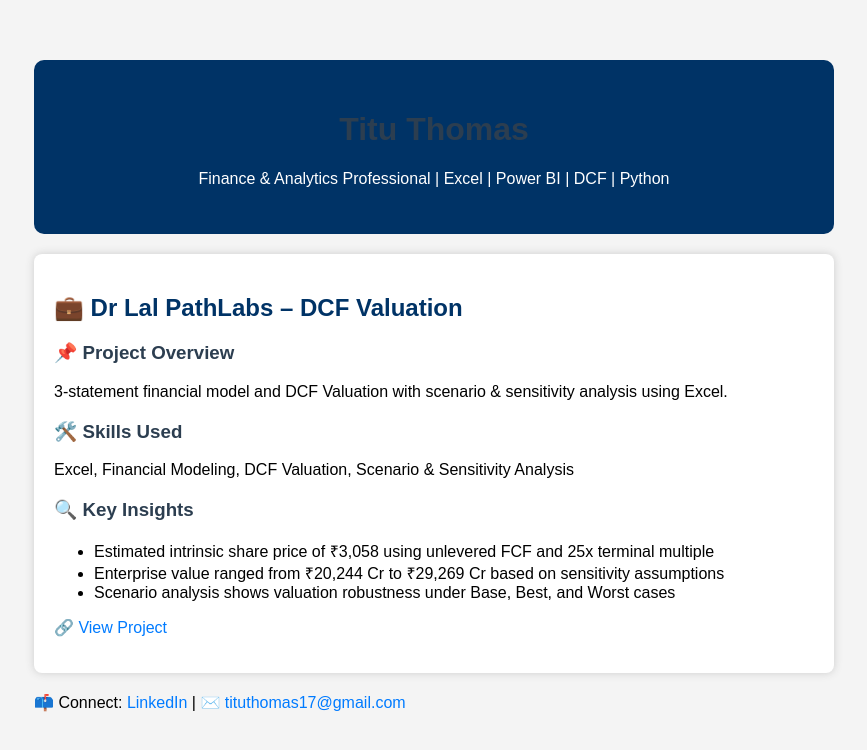
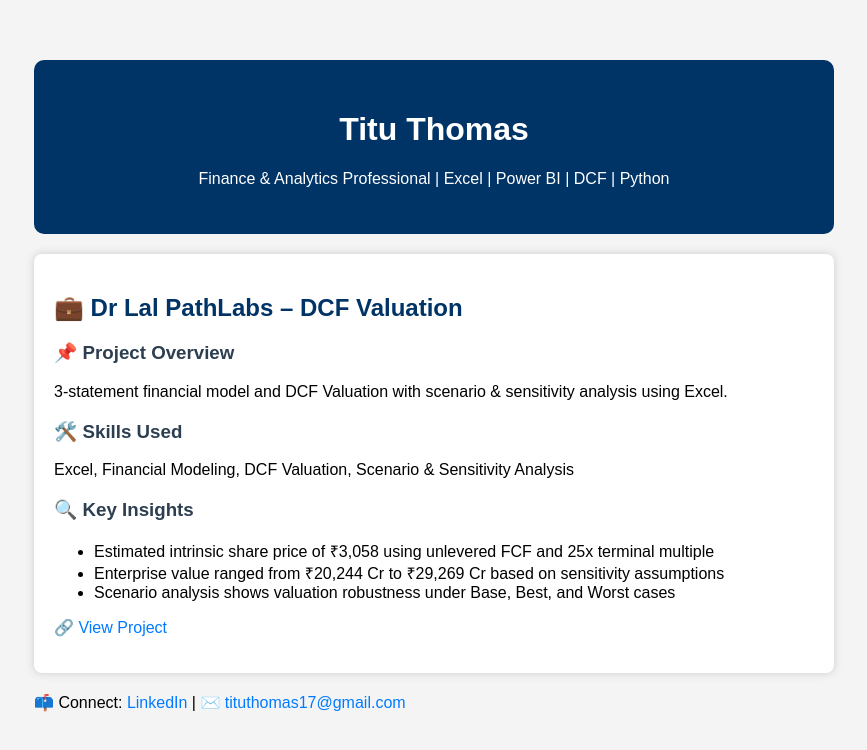
Before and after one commit to titu-thomas/titu-thomas-portfolio, a plain HTML site: page index.html in a window 1280 px wide. Shown: the whole page, without its empty margins (206-1073 px from the left). Drawn offline with Linux system fonts and the light colour scheme.

Commit message:
Update index.html

```diff
--- a/index.html
+++ b/index.html
@@ -1,7 +1,7 @@
 <!DOCTYPE html>
 <html>
 <head>
-  <title>Titu Thomas | Finance & Analytics | CMA (USA) | CFA Level 1 Passed</title>
+  <title>Titu Thomas</title>
   <style>
     body {
       font-family: Arial;
@@ -17,6 +17,11 @@
   text-align: center;
   border-radius: 10px;
 }
+
+.header h1 {
+  color: white; /* force h1 to stay white */
+}
+
     .project {
       background: white;
       padding: 20px;
```
Lines whose indentation alone changed are shown as unchanged.
